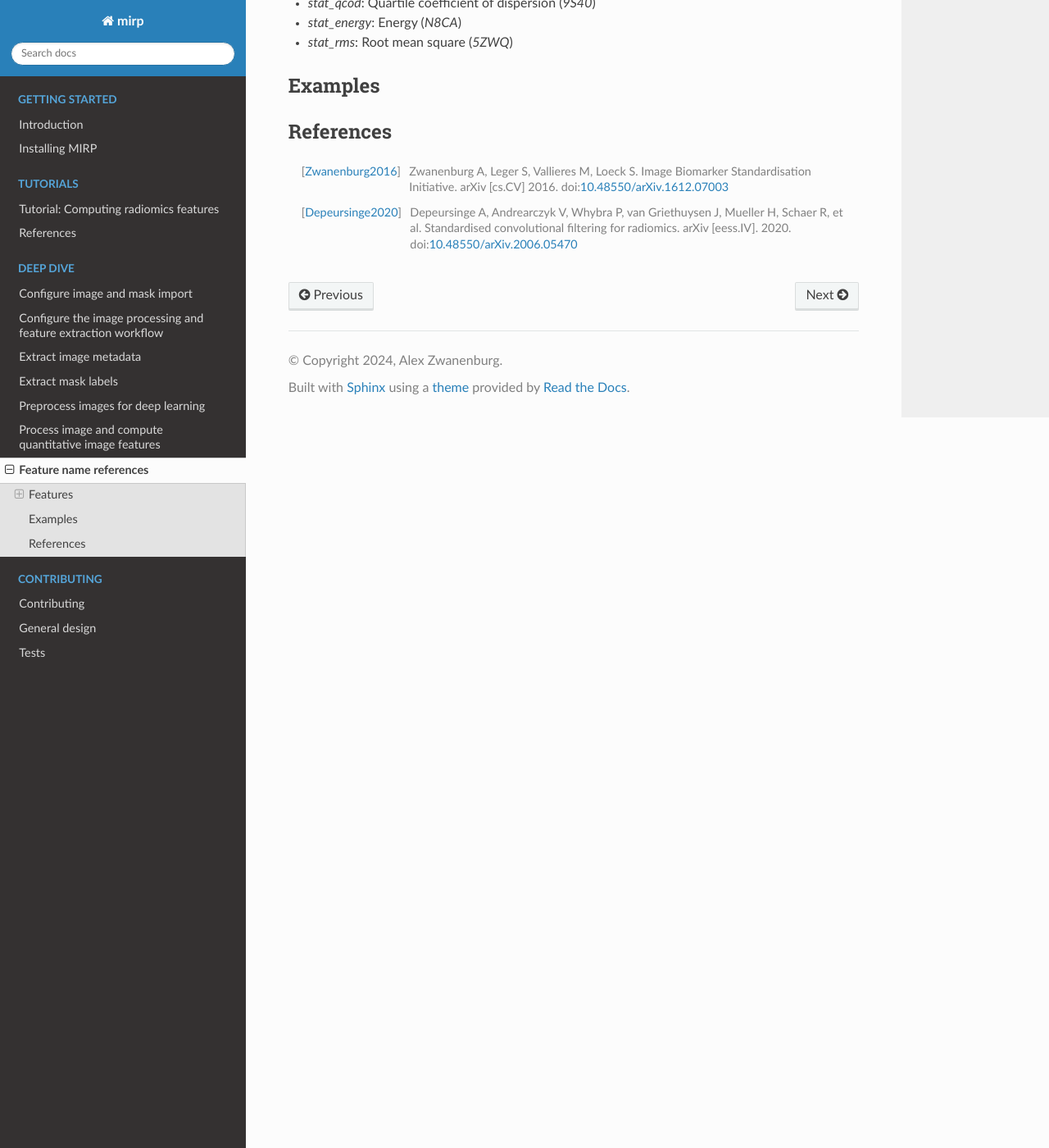
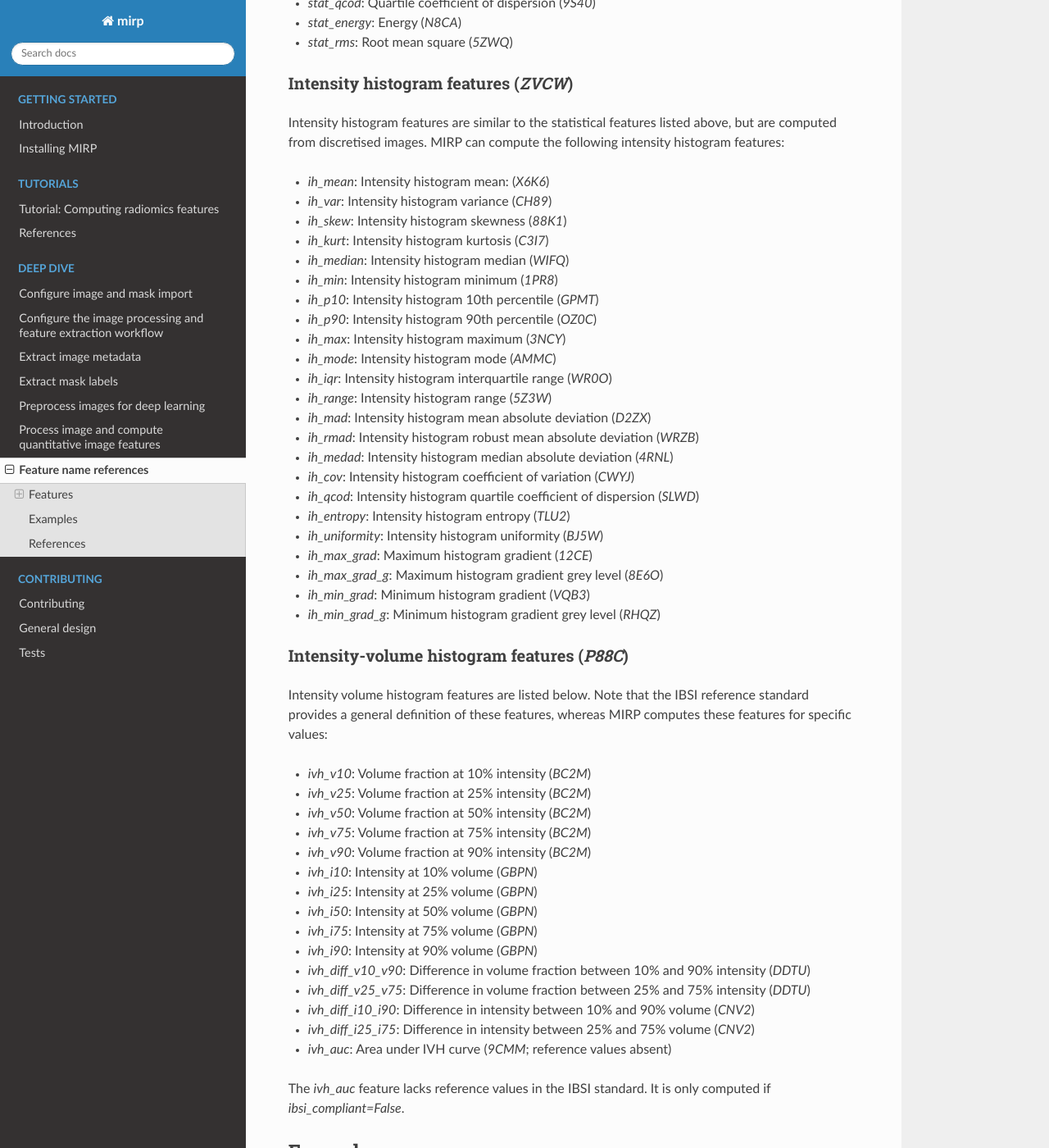
Before and after one commit to oncoray/mirp, a Sphinx documentation site: the page built from docs_source/source/features_names.rst, in a window 1280 px wide and 1400 px high, scrolled down 2198 px. Shown: the whole window at 82% size. Built offline with Sphinx 7.4.7 and the Read the Docs theme 2.0.0, drawn with Linux system fonts in a browser that asks for light colours; pages that are not in the unit, such as notebooks, are missing from menus.

Commit message:
Added intensity histogram features and intensity volume histogram features #85

```diff
--- a/docs_source/source/features_names.rst
+++ b/docs_source/source/features_names.rst
@@ -88,6 +88,59 @@ Statistical features are listed below:
 * `stat_energy`: Energy (`N8CA`)
 * `stat_rms`: Root mean square (`5ZWQ`)
 
+Intensity histogram features (`ZVCW`)
+^^^^^^^^^^^^^^^^^^^^^^^^^^^^^^^^^^^^^
+
+Intensity histogram features are similar to the statistical features listed above, but are computed from discretised
+images. MIRP can compute the following intensity histogram features:
+
+* `ih_mean`: Intensity histogram mean: (`X6K6`)
+* `ih_var`: Intensity histogram variance (`CH89`)
+* `ih_skew`: Intensity histogram skewness (`88K1`)
+* `ih_kurt`: Intensity histogram kurtosis (`C3I7`)
+* `ih_median`: Intensity histogram median (`WIFQ`)
+* `ih_min`: Intensity histogram minimum (`1PR8`)
+* `ih_p10`: Intensity histogram 10th percentile (`GPMT`)
+* `ih_p90`: Intensity histogram 90th percentile (`OZ0C`)
+* `ih_max`: Intensity histogram maximum (`3NCY`)
+* `ih_mode`: Intensity histogram mode (`AMMC`)
+* `ih_iqr`: Intensity histogram interquartile range (`WR0O`)
+* `ih_range`: Intensity histogram range (`5Z3W`)
+* `ih_mad`: Intensity histogram mean absolute deviation (`D2ZX`)
+* `ih_rmad`: Intensity histogram robust mean absolute deviation (`WRZB`)
+* `ih_medad`: Intensity histogram median absolute deviation (`4RNL`)
+* `ih_cov`: Intensity histogram coefficient of variation (`CWYJ`)
+* `ih_qcod`: Intensity histogram quartile coefficient of dispersion (`SLWD`)
+* `ih_entropy`: Intensity histogram entropy (`TLU2`)
+* `ih_uniformity`: Intensity histogram uniformity (`BJ5W`)
+* `ih_max_grad`: Maximum histogram gradient (`12CE`)
+* `ih_max_grad_g`: Maximum histogram gradient grey level (`8E6O`)
+* `ih_min_grad`: Minimum histogram gradient (`VQB3`)
+* `ih_min_grad_g`: Minimum histogram gradient grey level (`RHQZ`)
+
+Intensity-volume histogram features (`P88C`)
+^^^^^^^^^^^^^^^^^^^^^^^^^^^^^^^^^^^^^^^^^^^^
+
+Intensity volume histogram features are listed below. Note that the IBSI reference standard provides a general
+definition of these features, whereas MIRP computes these features for specific values:
+
+* `ivh_v10`: Volume fraction at 10% intensity (`BC2M`)
+* `ivh_v25`: Volume fraction at 25% intensity (`BC2M`)
+* `ivh_v50`: Volume fraction at 50% intensity (`BC2M`)
+* `ivh_v75`: Volume fraction at 75% intensity (`BC2M`)
+* `ivh_v90`: Volume fraction at 90% intensity (`BC2M`)
+* `ivh_i10`: Intensity at 10% volume (`GBPN`)
+* `ivh_i25`: Intensity at 25% volume (`GBPN`)
+* `ivh_i50`: Intensity at 50% volume (`GBPN`)
+* `ivh_i75`: Intensity at 75% volume (`GBPN`)
+* `ivh_i90`: Intensity at 90% volume (`GBPN`)
+* `ivh_diff_v10_v90`: Difference in volume fraction between 10% and 90% intensity (`DDTU`)
+* `ivh_diff_v25_v75`: Difference in volume fraction between 25% and 75% intensity (`DDTU`)
+* `ivh_diff_i10_i90`: Difference in intensity between 10% and 90% volume (`CNV2`)
+* `ivh_diff_i25_i75`: Difference in intensity between 25% and 75% volume (`CNV2`)
+* `ivh_auc`: Area under IVH curve (`9CMM`; reference values absent)
+
+The `ivh_auc` feature lacks reference values in the IBSI standard. It is only computed if `ibsi_compliant=False`.
 
 Examples
 --------
```
